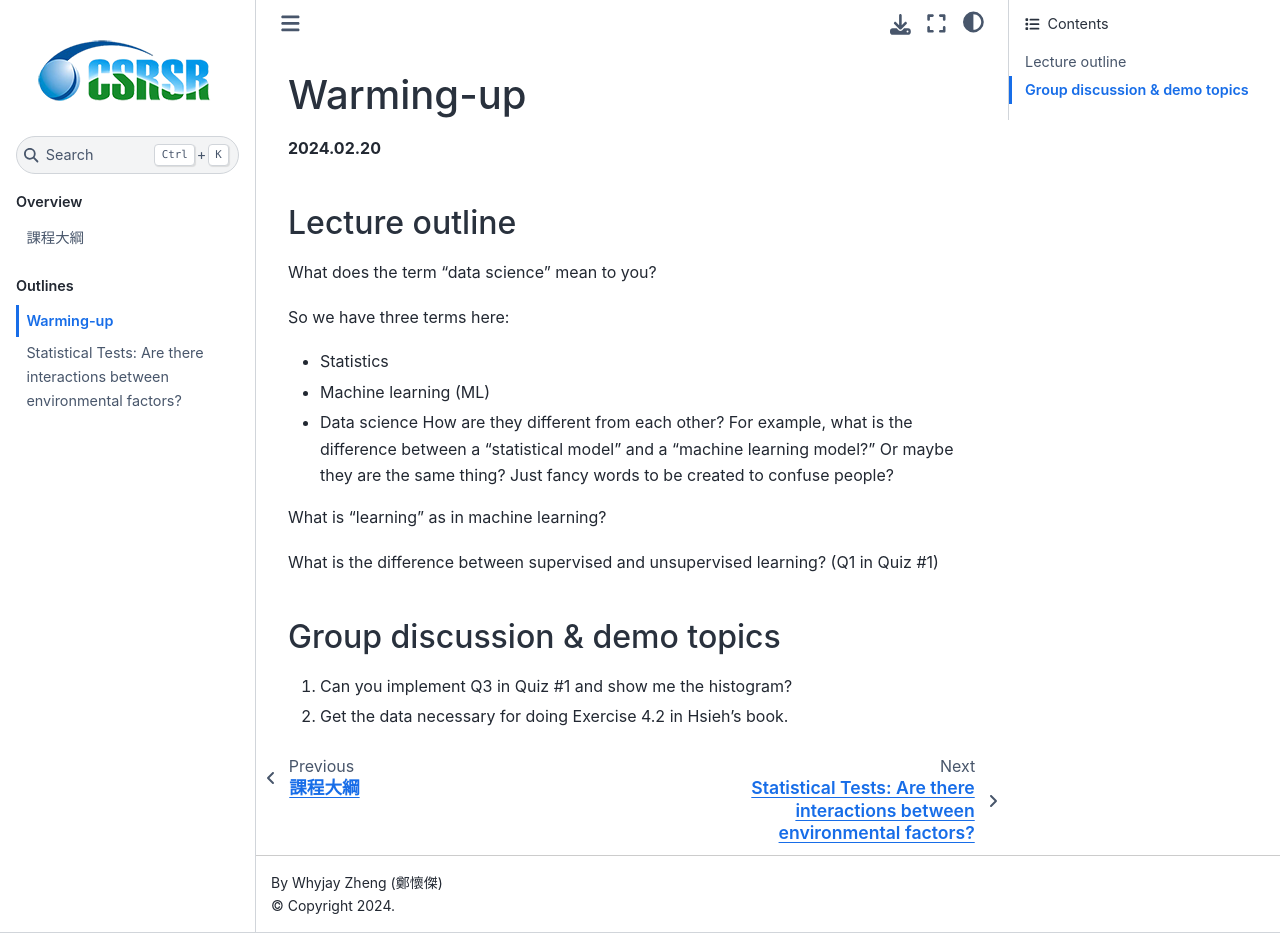
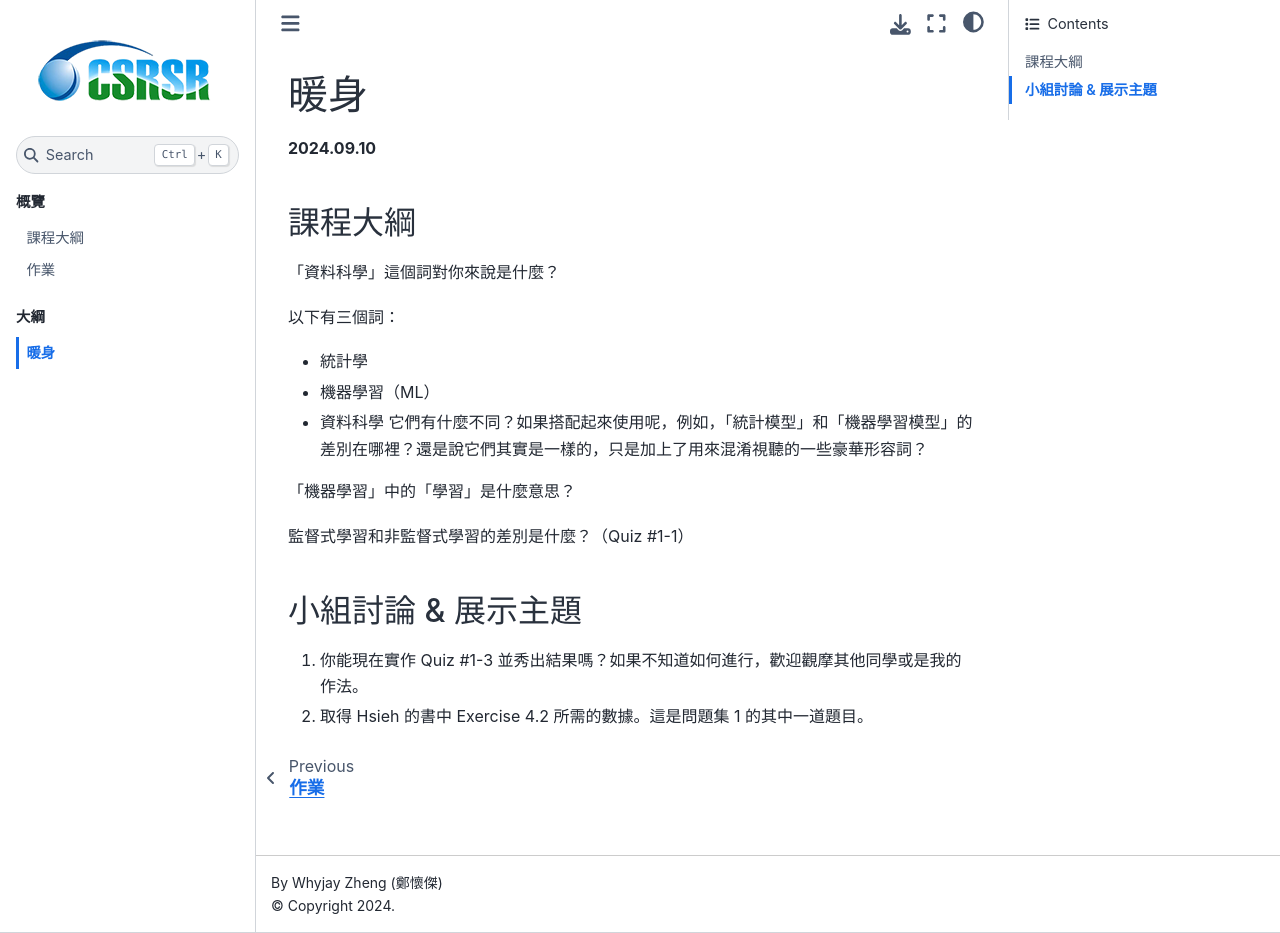
Before and after one commit to whyjz/ncu-env-data-science-zhtw, a Jupyter Book: the page built from docs/outlines/week1.md, in a window 1280 px wide and 933 px high. Built offline with Jupyter Book 1.0.4 settings and Sphinx 7.4.7 and the Sphinx Book theme 1.1.4, drawn with Linux system fonts in a browser that asks for light colours.

Commit message:
Update week1

```diff
--- a/docs/_config.yml
+++ b/docs/_config.yml
@@ -5,7 +5,7 @@
 
 #######################################################################################
 # Book settings
-title                       : Environmental Data Science
+title                       : 環境資料科學
 author                      : Whyjay Zheng (鄭懷傑)
 copyright                   : "2024"
 logo                        : csrsr_logo.png
--- a/docs/_toc.yml
+++ b/docs/_toc.yml
@@ -1,15 +1,15 @@
 format: jb-book
 root: index
 parts:
-  - caption: Overview
+  - caption: 概覽
     chapters:
     - file: syllabus
-    # - file: assignments
+    - file: assignments
 
-  - caption: Outlines
+  - caption: 大綱
     chapters:
     - file: outlines/week1
-    - file: outlines/week2-3
+    # - file: outlines/week2-3
     # - file: outlines/week4-5
     # - file: outlines/week6-8
     # - file: outlines/week10-11
--- a/docs/outlines/week1.md
+++ b/docs/outlines/week1.md
@@ -1,22 +1,22 @@
-# Warming-up
+# 暖身
 
-**2024.02.20**
+**2024.09.10**
 
-## Lecture outline
+## 課程大綱
 
-What does the term "data science" mean to you?
+「資料科學」這個詞對你來說是什麼？
 
-So we have three terms here:
-- Statistics
-- Machine learning (ML)
-- Data science
-How are they different from each other? For example, what is the difference between a "statistical model" and a "machine learning model?" Or maybe they are the same thing? Just fancy words to be created to confuse people?
+以下有三個詞：
+- 統計學
+- 機器學習（ML）
+- 資料科學
+它們有什麼不同？如果搭配起來使用呢，例如，「統計模型」和「機器學習模型」的差別在哪裡？還是說它們其實是一樣的，只是加上了用來混淆視聽的一些豪華形容詞？
 
-What is "learning" as in machine learning?
+「機器學習」中的「學習」是什麼意思？
 
-What is the difference between supervised and unsupervised learning? (Q1 in Quiz #1)
+監督式學習和非監督式學習的差別是什麼？（Quiz #1-1）
 
-## Group discussion & demo topics
+## 小組討論 & 展示主題
 
-1. Can you implement Q3 in Quiz #1 and show me the histogram?
-2. Get the data necessary for doing Exercise 4.2 in Hsieh's book.
+1. 你能現在實作 Quiz #1-3 並秀出結果嗎？如果不知道如何進行，歡迎觀摩其他同學或是我的作法。
+2. 取得 Hsieh 的書中 Exercise 4.2 所需的數據。這是問題集 1 的其中一道題目。
```
Also changed, not shown: docs/assignments.md (+5 -5 lines).
